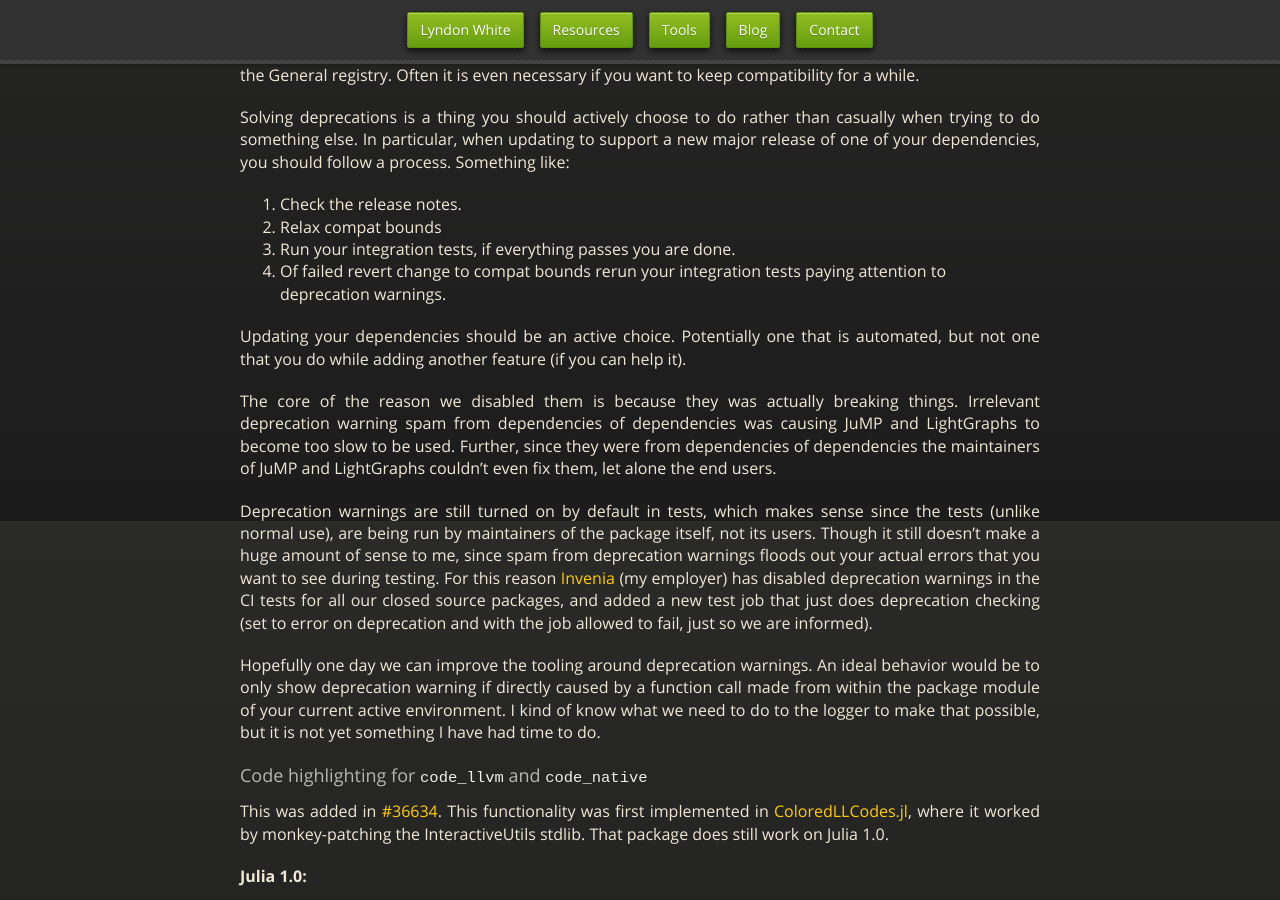
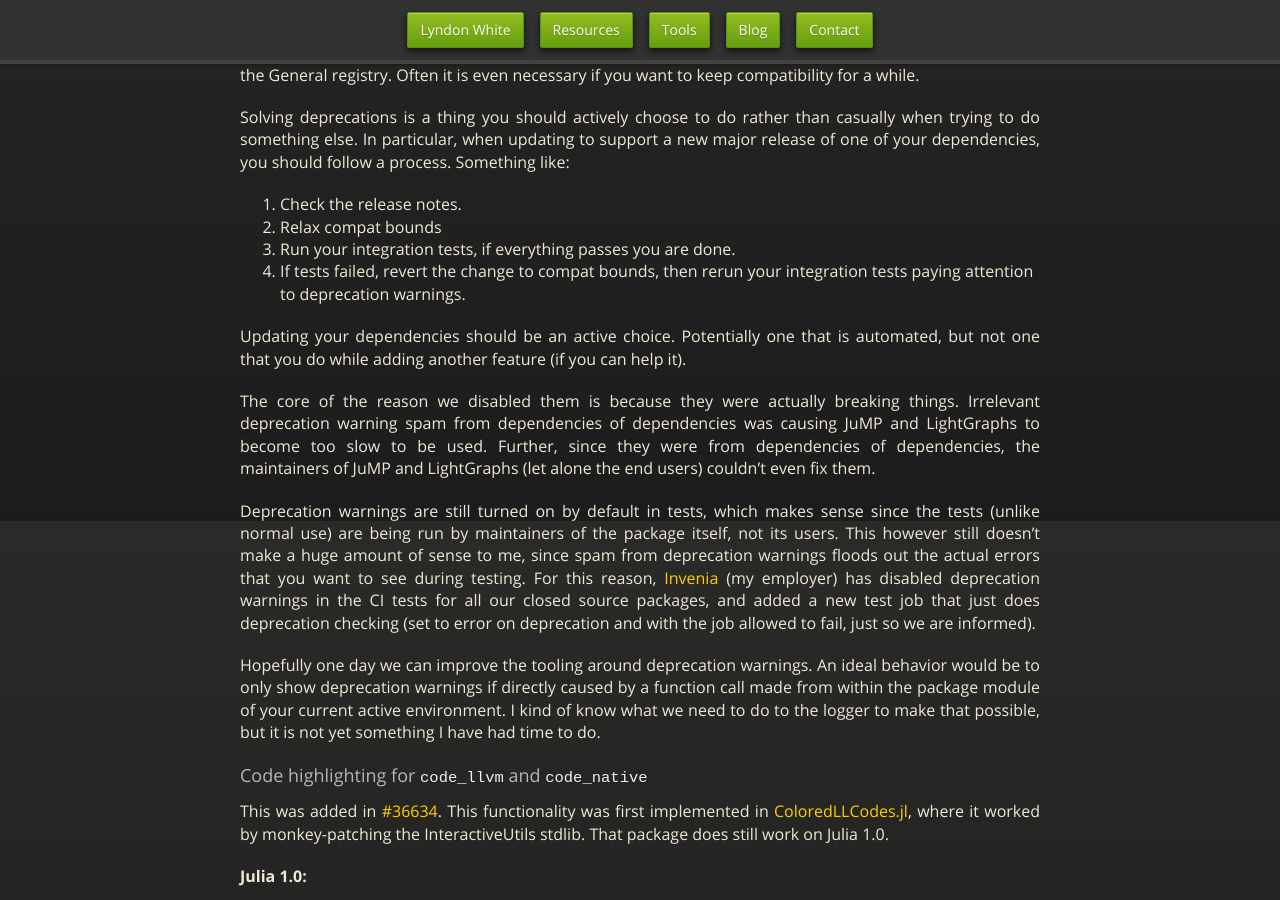
Before and after one commit to oxinabox/oxinabox.github.io, a Jekyll site: the page built from _posts/2021-03-14-Julia-1.6-what-has-changed-since-1.0.md, in a window 1280 px wide and 900 px high, scrolled down 1279 px. Built offline with Jekyll 4.4.1, drawn with Linux system fonts in a browser that asks for light colours; nearby versions of some CDN libraries; some web fonts are replaced; some of the changed text lies outside the part shown.

Commit message:
Apply suggestions from code review
Co-authored-by: Nils <nils@gudat.uk>

```diff
--- a/_posts/2021-03-14-Julia-1.6-what-has-changed-since-1.0.md
+++ b/_posts/2021-03-14-Julia-1.6-what-has-changed-since-1.0.md
@@ -74,21 +74,21 @@ Something like:
  1. Check the release notes.
  2. Relax compat bounds
  3. Run your integration tests, if everything passes you are done.
- 4. Of failed revert change to compat bounds rerun your integration tests paying attention to deprecation warnings.
+ 4. If tests failed, revert the change to compat bounds, then rerun your integration tests paying attention to deprecation warnings.
 
 Updating your dependencies should be an active choice.
 Potentially one that is automated, but not one that you do while adding another feature (if you can help it).
 
-The core of the reason we disabled them is because they was actually breaking things.
+The core of the reason we disabled them is because they were actually breaking things.
 Irrelevant deprecation warning spam from dependencies of dependencies was causing JuMP and LightGraphs to become too slow to be used.
-Further, since they were from dependencies of dependencies the maintainers of JuMP and LightGraphs couldn’t even fix them, let alone the end users.
+Further, since they were from dependencies of dependencies, the maintainers of JuMP and LightGraphs (let alone the end users) couldn’t even fix them.
 
-Deprecation warnings are still turned on by default in tests, which makes sense since the tests (unlike normal use), are being run by maintainers of the package itself, not its users.
-Though it still doesn't make a huge amount of sense to me, since spam from deprecation warnings floods out your actual errors that you want to see during testing.
-For this reason [Invenia](https://invenia.ca) (my employer) has disabled deprecation warnings in the CI tests for all our closed source packages, and added a new test job that just does deprecation checking (set to error on deprecation and with the job allowed to fail, just so we are informed).
+Deprecation warnings are still turned on by default in tests, which makes sense since the tests (unlike normal use) are being run by maintainers of the package itself, not its users.
+This however still doesn't make a huge amount of sense to me, since spam from deprecation warnings floods out the actual errors that you want to see during testing.
+For this reason, [Invenia](https://invenia.ca) (my employer) has disabled deprecation warnings in the CI tests for all our closed source packages, and added a new test job that just does deprecation checking (set to error on deprecation and with the job allowed to fail, just so we are informed).
 
 Hopefully one day we can improve the tooling around deprecation warnings.
-An ideal behavior would be to only show deprecation warning if directly caused by a function call made from within the package module of your current active environment.
+An ideal behavior would be to only show deprecation warnings if directly caused by a function call made from within the package module of your current active environment.
 I kind of know what we need to do to the logger to make that possible, but it is not yet something I have had time to do.
 
 ### Code highlighting for `code_llvm` and `code_native`
```
Also changed, not shown: other parts of _posts/2021-03-14-Julia-1.6-what-has-changed-since-1.0.md (+2 -2 lines).
